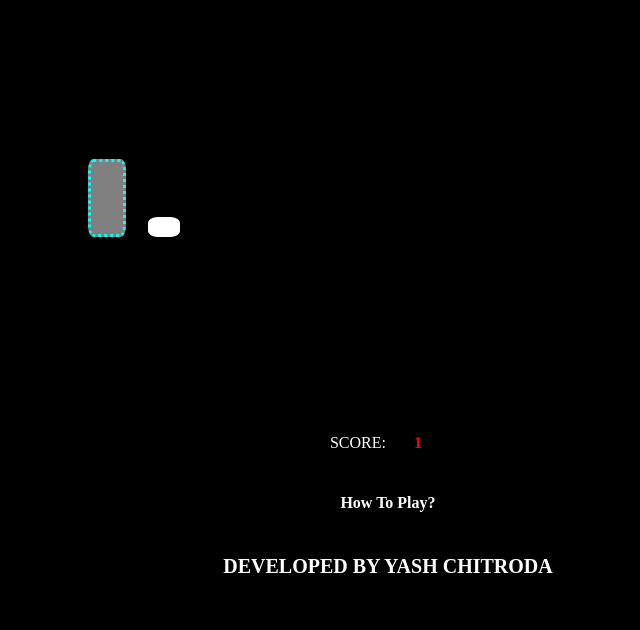
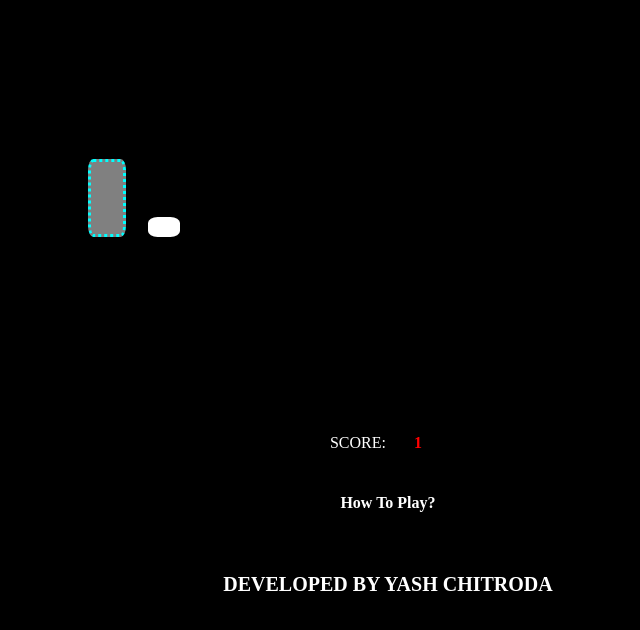
Before and after one commit to yashchitroda/Jump-Game, a plain HTML site: page index1.html in a window 1280 px wide. Shown: the part 100-730 px from the top of the page, without its empty margins (252-892 px from the left). Drawn offline with Linux system fonts and the light colour scheme.

Commit message:
Update index1.html

```diff
--- a/index1.html
+++ b/index1.html
@@ -13,6 +13,6 @@
 <p>SCORE: <b><span id="score" style="color: red;"></span></p>
 </body>
 <p><a href="index.html" class="i" style="text-decoration: none;">How To Play?</a></p>
-<script src="logic.js"></script><br>
+<script src="logic.js"></script><br><br>
 <footer style="text-align: center;font-size: 20px; ">DEVELOPED BY YASH CHITRODA</footer>
 </html>
```
